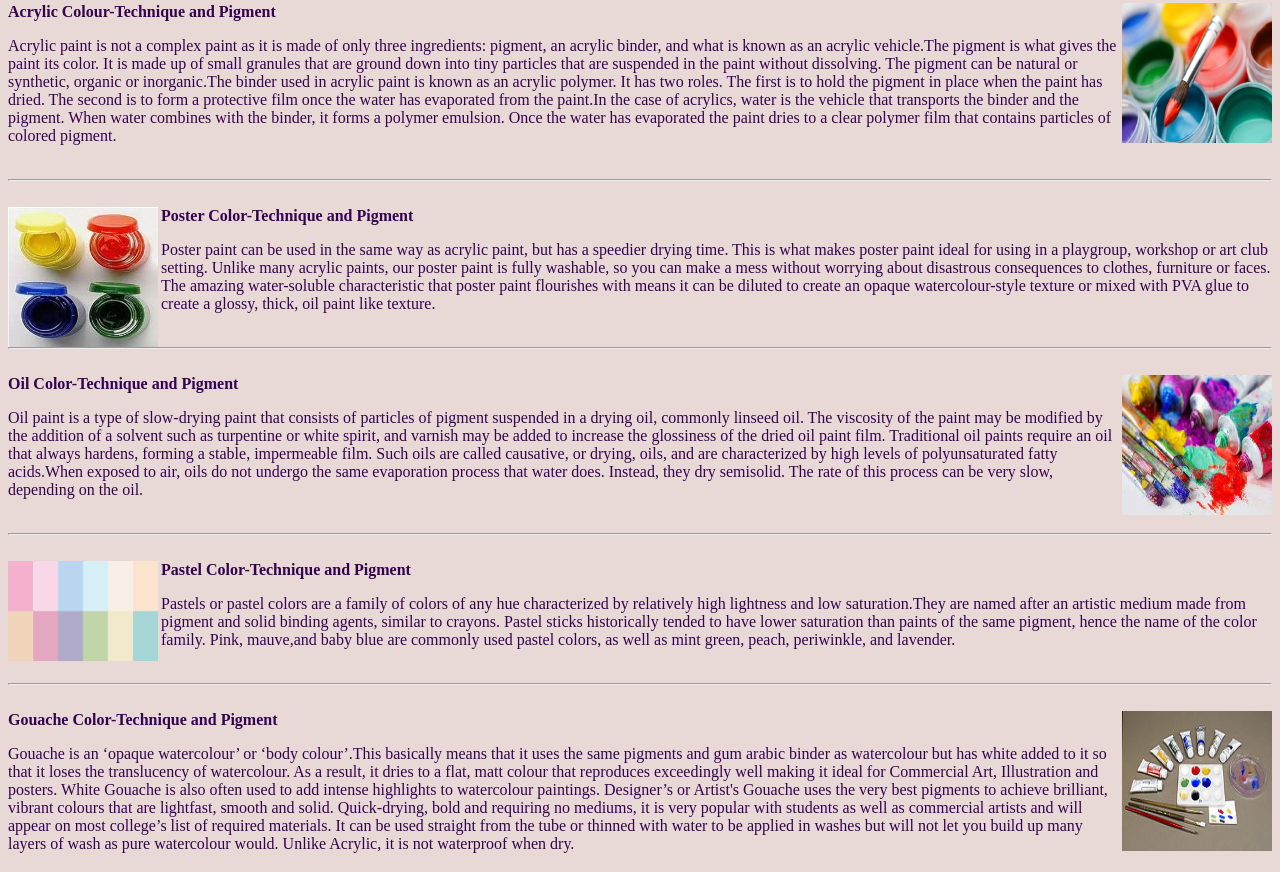
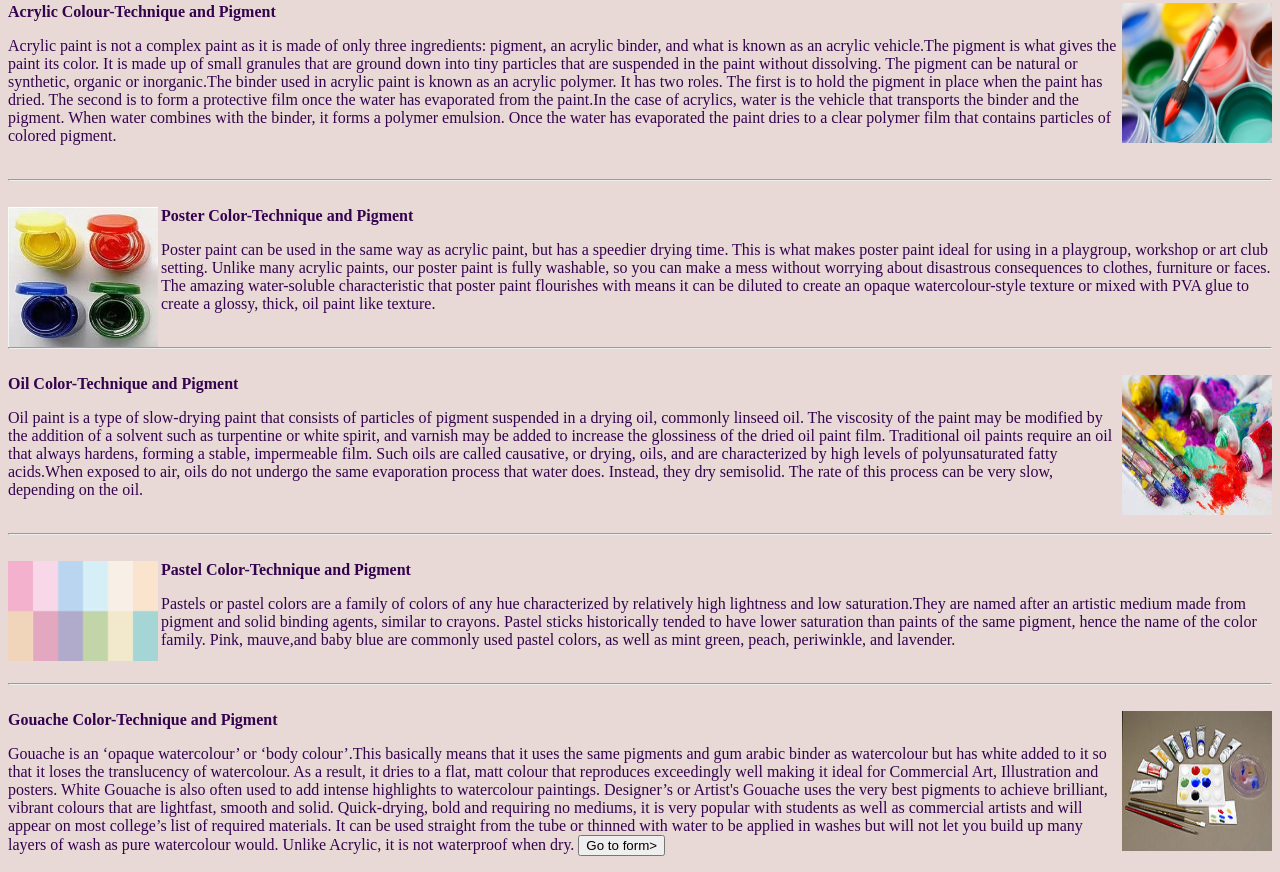
Before and after one commit to drishti-s1/Msc-WPT, a plain HTML site: page index.html in a window 1280 px wide. Shown: the part 1342-2214 px from the top of the page. Drawn offline with Linux system fonts and the light colour scheme.

Commit message:
Update index.html

```diff
--- a/index.html
+++ b/index.html
@@ -79,6 +79,6 @@ Pink, mauve,and baby blue are commonly used pastel colors, as well as mint green
 <img src="gouache.jpg" alt="gouachecolor"  align=right height=140 width=150>
 <p>Gouache is an ‘opaque watercolour’ or ‘body colour’.This basically means that it uses the same pigments and gum arabic binder as watercolour but has white added to it so that it loses the translucency of watercolour. As a result, it dries to a flat, matt colour that reproduces exceedingly well making it ideal for Commercial Art, Illustration and posters. White Gouache is also often used to add intense highlights to watercolour paintings.
 Designer’s or Artist's Gouache uses the very best pigments to achieve brilliant, vibrant colours that are lightfast, smooth and solid. Quick-drying, bold and requiring no mediums, it is very popular with students as well as commercial artists and will appear on most college’s list of required materials. It can be used straight from the tube or thinned with water to be applied in washes but will not let you build up many layers of wash as pure watercolour would. Unlike Acrylic, it is not waterproof when dry.
-
+	<a href="form.html"><button> Go to form></button></a>
 </body>
 </html>
```
